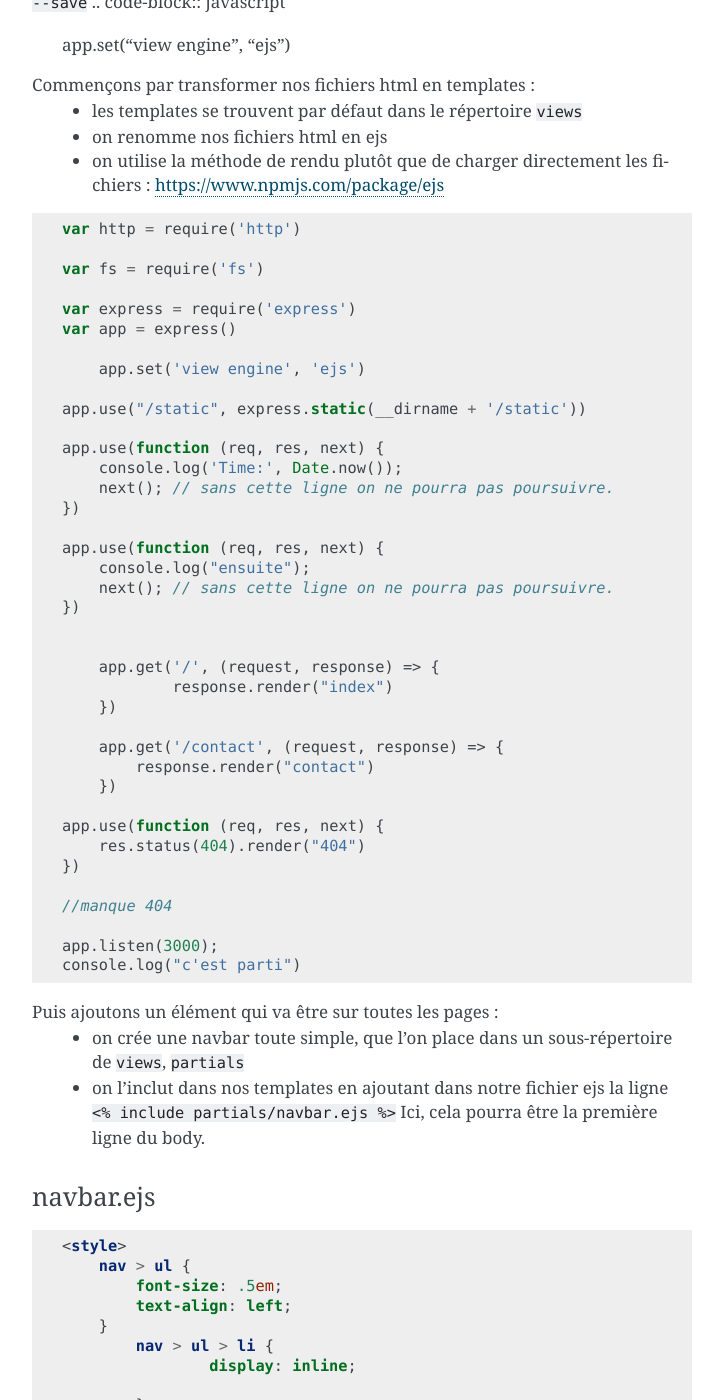
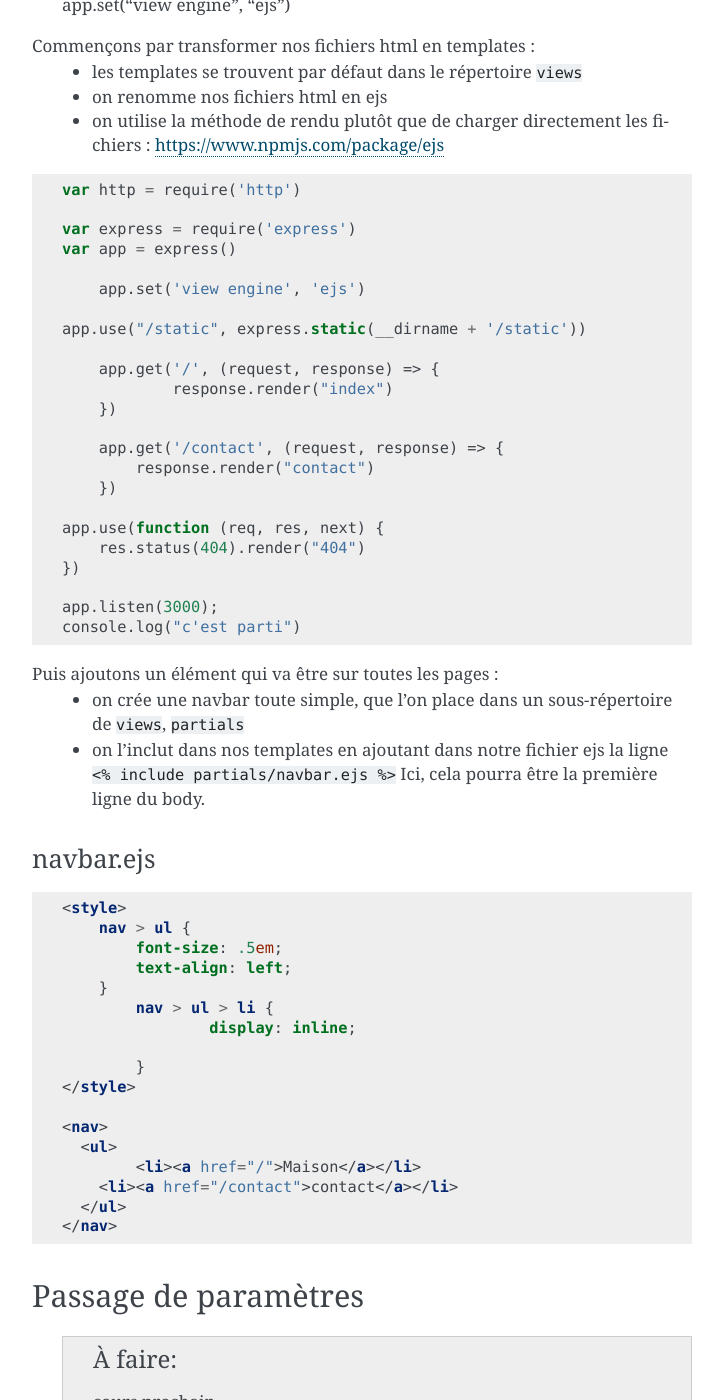
Before and after one commit to FrancoisBrucker/web_serveur, a Sphinx documentation site: the page built from source/cours_1_3_express.rst, in a window 1280 px wide and 1400 px high, scrolled down 5088 px. Shown: the whole window, without its empty margins (388-1111 px from the left). Built offline with Sphinx 7.4.7, drawn with Linux system fonts in a browser that asks for light colours; some of the changed text lies outside the part shown.

Commit message:
remove unnecessary import

```diff
--- a/source/cours_1_3_express.rst
+++ b/source/cours_1_3_express.rst
@@ -109,8 +109,6 @@
 
 .. code-block:: javascript
 
-    var http = require('http')
-
     var express = require('express')
     var app = express()
 
@@ -233,25 +231,12 @@
 
     var http = require('http')
 
-    var fs = require('fs')
-
     var express = require('express')
     var app = express()
 
 	app.set('view engine', 'ejs')
 
     app.use("/static", express.static(__dirname + '/static'))
-
-    app.use(function (req, res, next) {
-        console.log('Time:', Date.now());
-        next(); // sans cette ligne on ne pourra pas poursuivre.
-    })
-
-    app.use(function (req, res, next) {
-        console.log("ensuite");
-        next(); // sans cette ligne on ne pourra pas poursuivre.
-    })
-
 
 	app.get('/', (request, response) => {
 	        response.render("index")
@@ -264,8 +249,6 @@
     app.use(function (req, res, next) {
         res.status(404).render("404")
     })
-
-    //manque 404
 
     app.listen(3000);
     console.log("c'est parti")
```
Also changed, not shown: other parts of source/cours_1_3_express.rst (+1 -1 lines).
